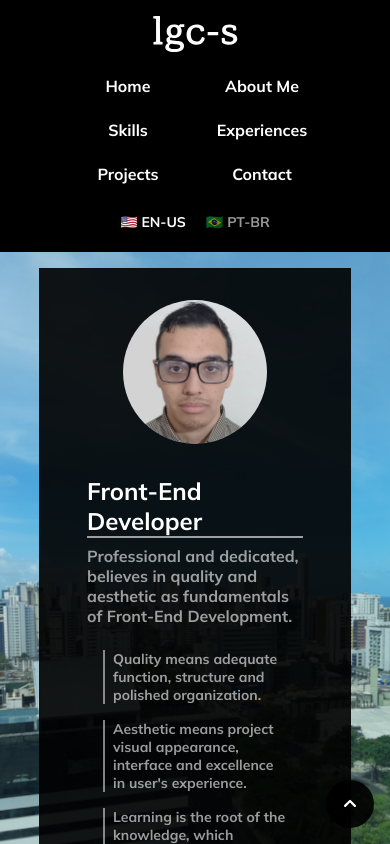
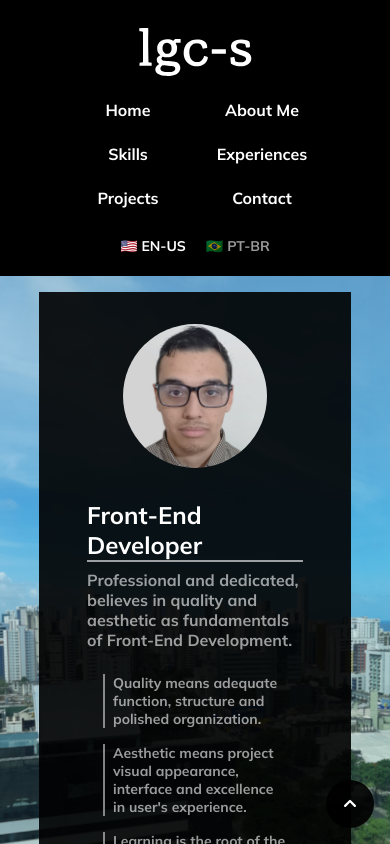
Before and after one commit to lgc-s/portfolio, a React (Create React App) app: page / in a window 390 px wide. Shown: the top 844 px of the page. Built offline with nearby package versions, Linux system fonts and the light colour scheme; the HTML template or start-up script is replaced by a standard one.

Commit message:
update app

```diff
--- a/src/components/footer/Footer.css
+++ b/src/components/footer/Footer.css
@@ -10,3 +10,9 @@
 .footer-text {
     margin: 16px 8px 0px 8px;
 }
+
+@media (max-width: 768px) {
+    .footer-text {
+        margin: 0px 8px 16px 8px;
+    }
+}
--- a/src/components/header/Header.css
+++ b/src/components/header/Header.css
@@ -19,6 +19,6 @@
     }
     .logo {
         margin-bottom: 12px;
-        height: 36px;
+        margin-top: 12px;
     }
 }
```
